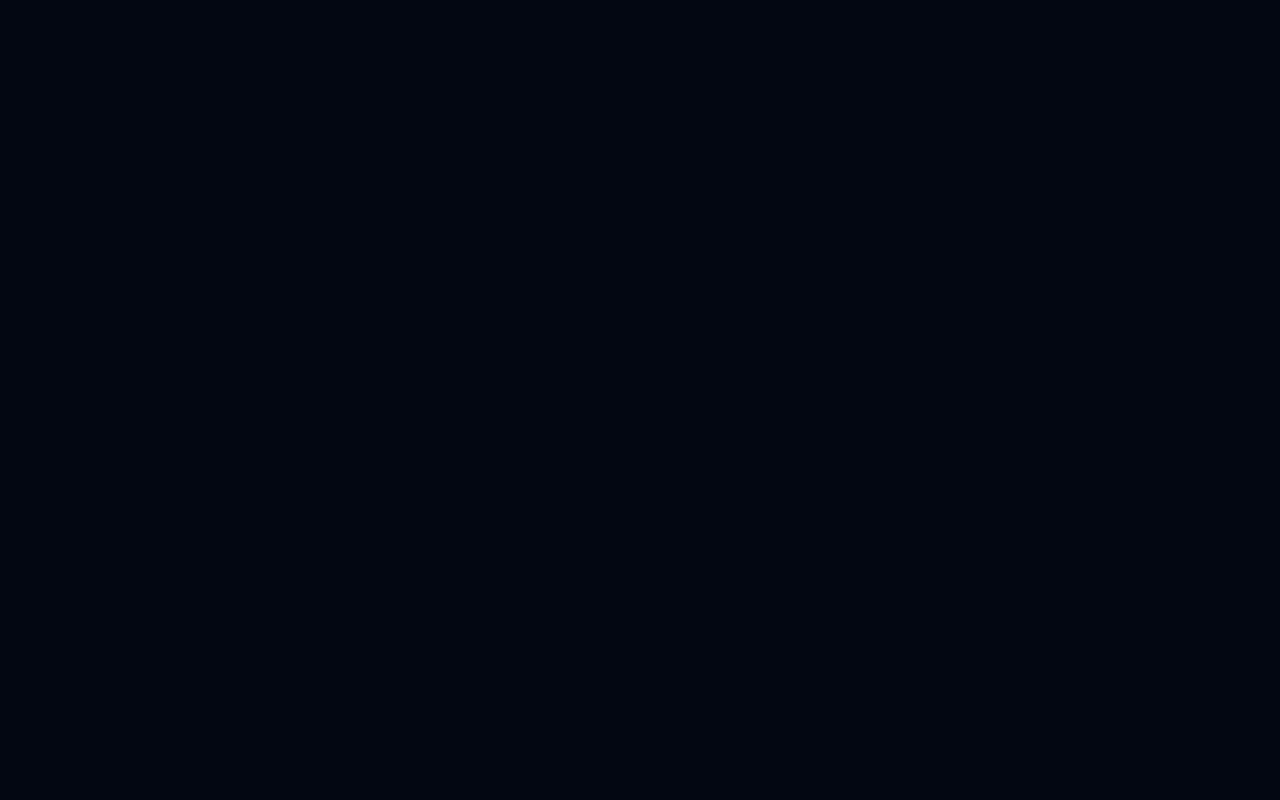
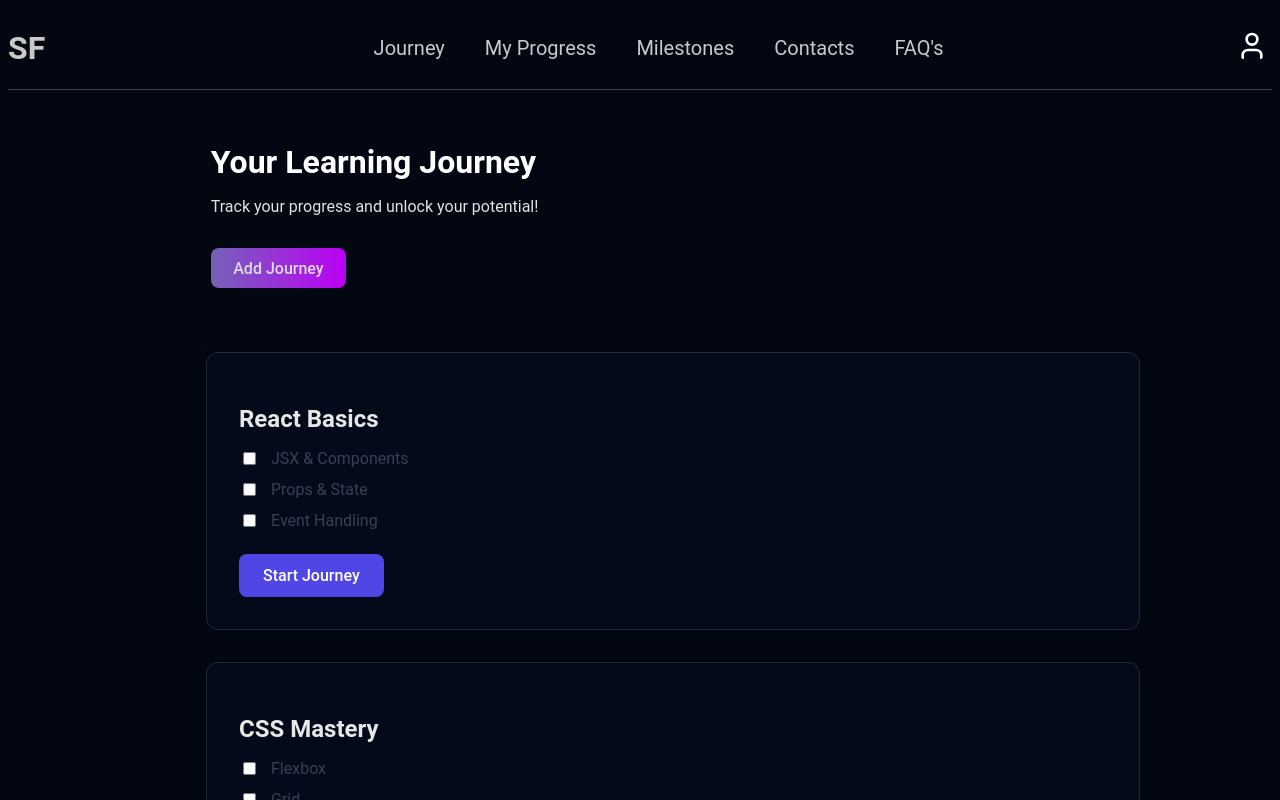
Before and after one commit to zaki-s/SF-PHASE4-FE, a React (Vite) app: page /journey in a window 1280 px wide. Before the commit this address had no page. Shown: the top 800 px of the page. Built offline with nearby package versions, Linux system fonts and the light colour scheme.

Commit message:
built the journey page and styled it

```diff
--- a/src/App.jsx
+++ b/src/App.jsx
@@ -2,12 +2,14 @@
 
 import { BrowserRouter as Router, Routes, Route } from 'react-router-dom';
 import HomePage from "./pages/HomePage.jsx";
+import JourneyPage from './pages/JourneyPage.jsx';
 
 function App() {
   return (
     <Router>
       <Routes>
         <Route path="/" element={<HomePage />} />
+        <Route path="/journey" element={<JourneyPage />} />
       </Routes>
     </Router>
   )
--- /dev/null
+++ b/src/pages/JourneyPage.jsx
@@ -0,0 +1,117 @@
+import React, { useEffect, useState } from 'react';
+import '../styles/JourneyPage.css';
+import userIcon from '../assets/user.svg';
+import profileIcon from '../assets/profile.svg';
+import settingsIcon from '../assets/settings.svg';
+import logoutIcon from '../assets/logout.svg';
+
+const JourneyPage = () => {
+    const [scrolled, setScrolled] = useState(false);
+
+    useEffect(() => {
+        const handleScroll = () => {
+            setScrolled(window.scrollY > 10);
+        };
+        window.addEventListener('scroll', handleScroll);
+        return () => window.removeEventListener('scroll', handleScroll);
+    }, []);
+
+    const [showDropdown, setShowDropdown] = useState(false);
+
+    const toggleDropdown = () => {
+        setShowDropdown(prev => !prev);
+    };
+
+    const closeDropdown = () => {
+        setShowDropdown(false);
+    };
+
+    console.log("im running");
+
+    return (
+        <div className="Journeypage">
+            <div className={`navbar ${scrolled ? 'navbar-scrolled' : ''}`}>
+                <h1 className="logo">SF</h1>
+                <div className="navlinks">
+                    <ul className="navlist">
+                        <li>Journey</li>
+                        <li>My Progress</li>
+                        <li>Milestones</li>
+                        <li>Contacts</li>
+                        <li>FAQ's</li>
+                    </ul>
+                </div>
+                <div className="profile" onClick={toggleDropdown} onBlur={closeDropdown} tabIndex="0">
+                    <img src={userIcon} alt="User Icon" width={32} className="profileicon" />
+                    {showDropdown && (
+                        <div className="dropdown-menu">
+                            <div className="dropdown-header">
+                                <p className="username">Anonymous</p>
+                            </div>
+                            <ul>
+                                <li>
+                                    <img src={profileIcon} alt="Profile Icon" width={10} className="profile-icon" />
+                                    My Profile
+                                </li>
+                                <li>
+                                    <img src={settingsIcon} alt="Settings Icon" width={10} className="settings-icon" />
+                                    Settings
+                                </li>
+                                <li className="logout">
+                                    <img src={logoutIcon} alt="Logout Icon" width={10} className="logout-icon" />
+                                    Logout
+                                </li>
+                            </ul>
+                        </div>
+                    )}
+                </div>
+            </div>
+
+            <div className="janipage">
+                <div className="journey-content">
+                    <div className="header1">
+                        <div className="headertexts">
+                            <h1>Your Learning Journey</h1>
+                            <p>Track your progress and unlock your potential!</p>
+                        </div>
+                        <button className="addjanibtn">Add Journey</button>
+                    </div>
+
+                    <div className="journeycard">
+                        <div className="card">
+                            <h2 className="card-title">React Basics</h2>
+                            <ul className="step-list">
+                                <li><input type="checkbox" /> JSX & Components</li>
+                                <li><input type="checkbox" /> Props & State</li>
+                                <li><input type="checkbox" /> Event Handling</li>
+                            </ul>
+                            <button className="card-button">Start Journey</button>
+                        </div>
+
+                        <div className="card">
+                            <h2 className="card-title">CSS Mastery</h2>
+                            <ul className="step-list">
+                                <li><input type="checkbox" /> Flexbox</li>
+                                <li><input type="checkbox" /> Grid</li>
+                                <li><input type="checkbox" /> Animations</li>
+                            </ul>
+                            <button className="card-button">Start Journey</button>
+                        </div>
+
+                        <div className="card">
+                            <h2 className="card-title">JavaScript Essentials</h2>
+                            <ul className="step-list">
+                                <li><input type="checkbox" /> Variables & Types</li>
+                                <li><input type="checkbox" /> Functions</li>
+                                <li><input type="checkbox" /> DOM Manipulation</li>
+                            </ul>
+                            <button className="card-button">Start Journey</button>
+                        </div>
+                    </div>
+                </div>
+            </div>
+        </div>
+    );
+};
+
+export default JourneyPage;
--- a/src/styles/HomePage.css
+++ b/src/styles/HomePage.css
@@ -306,7 +306,7 @@
     flex-shrink: 0;
 }
 
-/* removing unwanted styles!!*/
+/* removing unwanted styles*/
 .dropdown-menu ul li img:hover {
     background: none;
     filter: none;
--- /dev/null
+++ b/src/styles/JourneyPage.css
@@ -0,0 +1,125 @@
+
+.Journeypage {
+    margin: 0;
+    color: #cac8c8;
+    overflow: hidden;
+}
+
+.journey-content {
+    max-width: 900px;
+    margin: 0 auto;
+    padding: 2rem 1rem;
+}
+
+.header1 {
+  display: flex;
+  justify-content: space-between;
+  align-items: center;
+  flex-wrap: wrap;
+  gap: 1rem;
+  margin: 0 0 2rem 1.3rem;
+}
+
+.header1 h1 {
+    margin-right: 31rem;
+    font-size: 2rem;
+    margin-bottom: 0.5rem;
+    color: #ffffff;
+}
+
+.header1 p {
+    margin-right: 31rem;
+    font-size: 1rem;
+    color: #e2e2e2;
+}
+
+.addjanibtn {
+    background: linear-gradient(to right, #7462b8, #bc00f5);
+    color: rgb(219, 219, 219);
+    border: none;
+    padding: 0.65rem 1.4rem;
+    border-radius: 8px;
+    font-size: 1rem;
+    font-weight: 500;
+    cursor: pointer;
+    transition: background 0.3s ease, transform 0.2s ease;
+    white-space: nowrap;
+}
+
+.addjanibtn:hover {
+    color: #ffffff;
+    box-shadow: 0 0 12px 4px rgba(109, 92, 138, 0.6);
+    background: linear-gradient(to right, #7462b8, #bc00f5);
+    transform: translateY(-2px);
+}
+
+/*cards*/
+
+
+.journeycard {
+    display: flex;
+    flex-direction: column;
+    gap: 2rem;
+    padding: 2rem 1rem;
+    max-width: 900px;
+    margin: 0 auto;
+}
+
+.card-title {
+    background-color: #040a1a;
+}
+
+.card {
+    border: 1px solid #1F2937;
+    width: 100%;
+    background-color: #040a1a;
+    border-radius: 12px;
+    box-shadow: 0 8px 20px rgba(0, 0, 0, 0.08);
+    padding: 2rem;
+    transition: transform 0.2s ease;
+}
+
+.card:hover {
+    transform: translateY(-4px);
+}
+
+.card-title {
+    font-size: 1.5rem;
+    margin-bottom: 1rem;
+    color: #e7e7e7;
+}
+
+.step-list {
+    background-color: #040a1a;
+    list-style: none;
+    padding: 0;
+    margin-bottom: 1.5rem;
+}
+
+.step-list li {
+    display: flex;
+    background-color: #040a1a;
+    align-items: center;
+    gap: 0.75rem;
+    margin-bottom: 0.75rem;
+    font-size: 1rem;
+    color: #374151;
+}
+
+.card-button {
+    background: #4f46e5;
+    color: white;
+    border: none;
+    padding: 0.75rem 1.5rem;
+    border-radius: 8px;
+    cursor: pointer;
+    font-weight: 500;
+    font-size: 1rem;
+    transition: background 0.3s ease;
+}
+
+.card-button:hover {
+    background: white;
+    box-shadow: 0 0 10px 3px rgba(149, 126, 185, 0.6);
+    color: #4f46e5
+}
```
